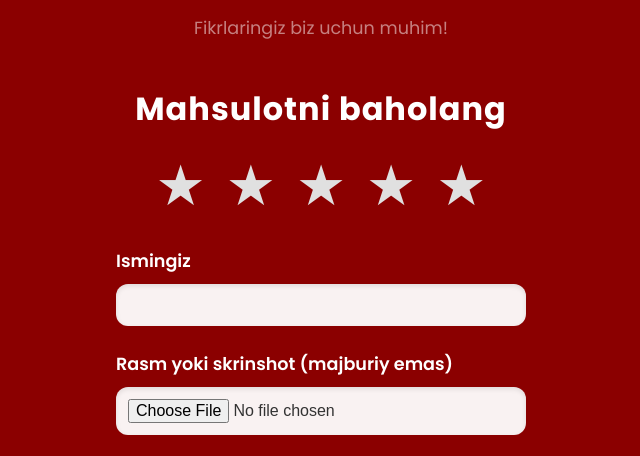
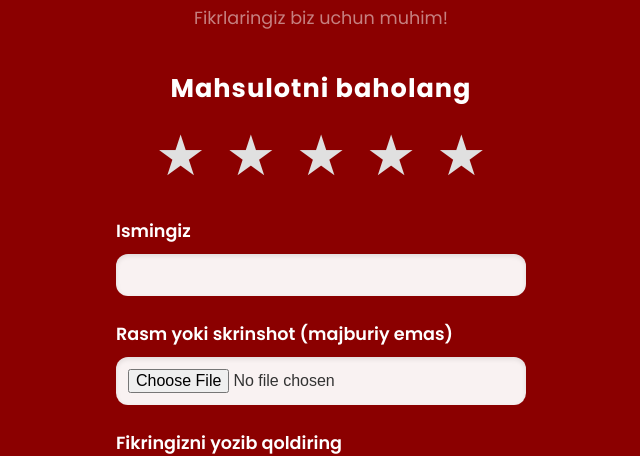
Before and after one commit to AshuraliyevAxrorbek/muslimfikrbildirish, a plain HTML site: page index.html in a window 1280 px wide. Shown: the part 363-819 px from the top of the page, without its empty margins (319-959 px from the left). Drawn offline with Linux system fonts and the light colour scheme.

Commit message:
index.html

```diff
--- a/index.html
+++ b/index.html
@@ -25,8 +25,8 @@
             display: flex;
             flex-direction: column;
             align-items: center;
-            min-height: 100vh;
-            padding: 20px;
+            min-height: 110vh;
+            padding: 10px;
             box-sizing: border-box;
         }
 
@@ -78,8 +78,8 @@
 
         /* Yulduzlar uchun CSS va effektlar */
         .rating-section h2 {
-            font-size: 2em;
-            margin-bottom: 10px;
+            font-size: 1.6em;
+            margin-bottom: 5px;
             letter-spacing: 1px;
             text-align: center;
         }
```
